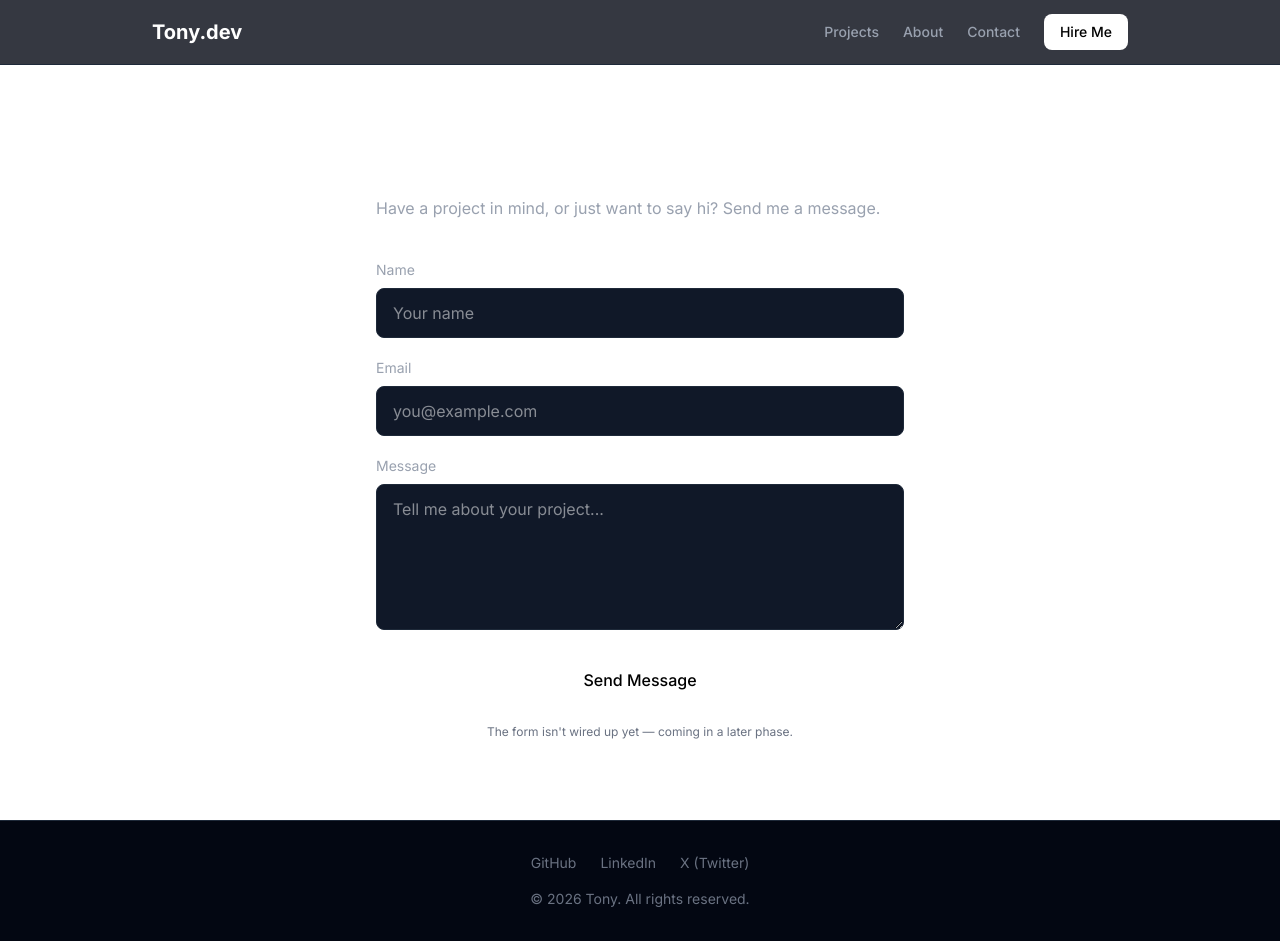
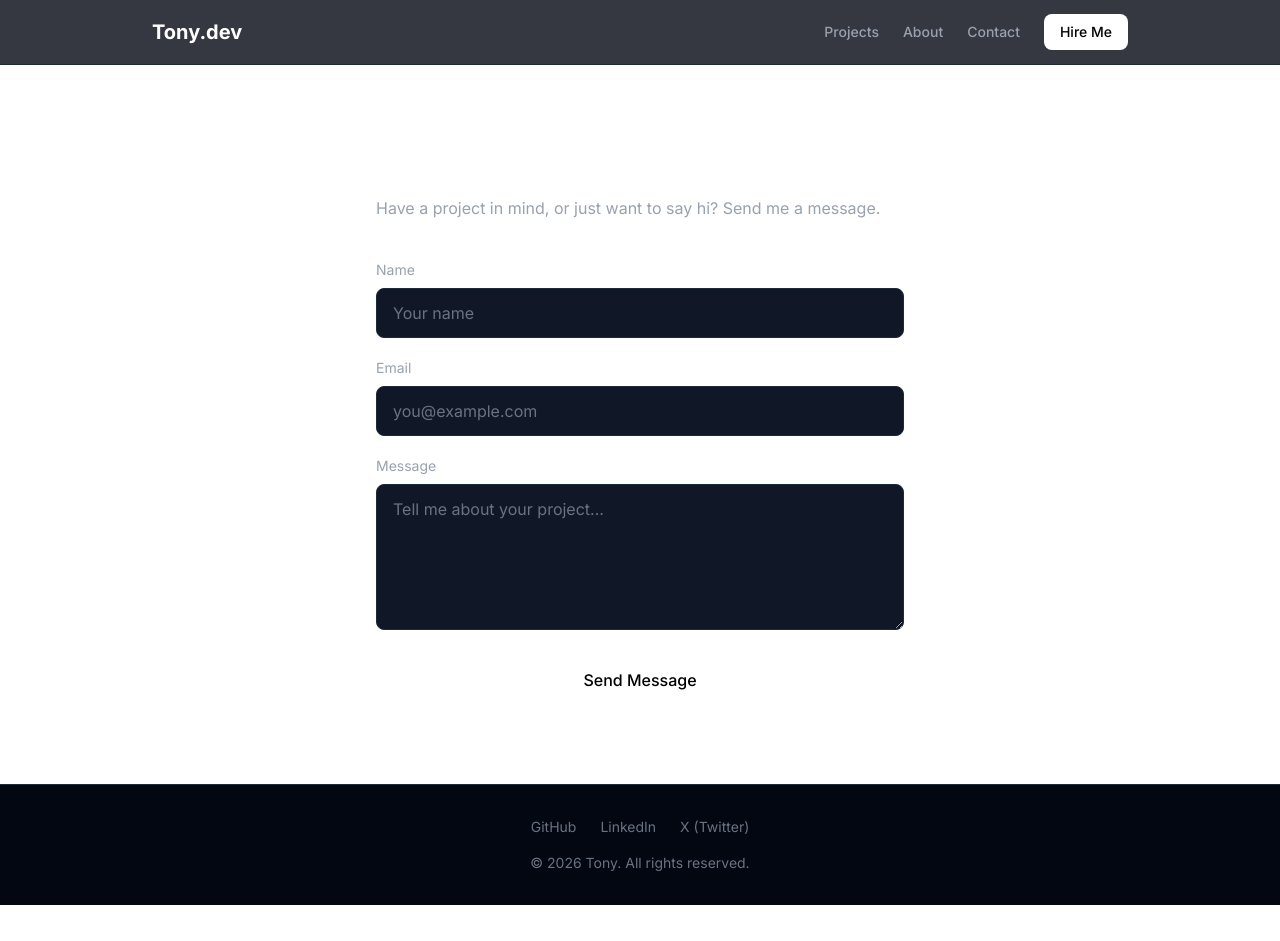
Before and after one commit to tonyynot191/my-portfolio, a Next.js app: page /contact in a window 1280 px wide. After the commit the page ends 905 px from the top, so only its background shows below. Built offline with nearby package versions, Linux system fonts and the light colour scheme.

Commit message:
Add contact form with Resend email delivery

```diff
--- /dev/null
+++ b/app/api/contact/route.ts
@@ -0,0 +1,74 @@
+import { NextRequest, NextResponse } from "next/server";
+import { createClient } from "@/lib/supabase/server";
+import { Resend } from "resend";
+
+const resend = new Resend(process.env.RESEND_API_KEY);
+
+export async function POST(req: NextRequest) {
+  const { name, email, message } = await req.json();
+
+  // Validation
+  if (!name || !email || !message) {
+    return NextResponse.json(
+      { error: "All fields are required." },
+      { status: 400 }
+    );
+  }
+
+  if (name.length > 80) {
+    return NextResponse.json({ error: "Name is too long." }, { status: 400 });
+  }
+
+  if (!/^[^\s@]+@[^\s@]+\.[^\s@]+$/.test(email)) {
+    return NextResponse.json({ error: "Invalid email." }, { status: 400 });
+  }
+
+  if (message.length < 5 || message.length > 5000) {
+    return NextResponse.json(
+      { error: "Message must be between 5 and 5000 characters." },
+      { status: 400 }
+    );
+  }
+
+  // Save to database first (as a backup, in case email fails)
+  const supabase = await createClient();
+  const { error: dbError } = await supabase.from("contact_messages").insert({
+    name: name.trim(),
+    email: email.trim().toLowerCase(),
+    message: message.trim(),
+  });
+
+  if (dbError) {
+    console.error("DB insert failed:", dbError);
+    // Continue anyway — email is the priority
+  }
+
+  // Send email
+  try {
+    await resend.emails.send({
+      from: "Portfolio Contact <onboarding@resend.dev>",
+      to: "adetony2006@gmail.com",
+      replyTo: email,
+      subject: `New message from ${name}`,
+      html: `
+        <div style="font-family: sans-serif; max-width: 600px;">
+          <h2 style="color: #111;">New Contact Form Submission</h2>
+          <p><strong>From:</strong> ${name} &lt;${email}&gt;</p>
+          <hr style="border: none; border-top: 1px solid #eee;" />
+          <p style="white-space: pre-wrap; line-height: 1.6;">${message.replace(
+            /\n/g,
+            "<br />"
+          )}</p>
+        </div>
+      `,
+    });
+  } catch (err) {
+    console.error("Email send failed:", err);
+    return NextResponse.json(
+      { error: "Failed to send email. Please try again." },
+      { status: 500 }
+    );
+  }
+
+  return NextResponse.json({ success: true });
+}
--- a/app/contact/page.tsx
+++ b/app/contact/page.tsx
@@ -1,3 +1,5 @@
+import ContactForm from "@/components/contact/ContactForm";
+
 export const metadata = {
   title: "Contact | Tony",
   description: "Get in touch with Tony.",
@@ -10,42 +12,7 @@ export default function ContactPage() {
       <p className="text-gray-400 mb-10">
         Have a project in mind, or just want to say hi? Send me a message.
       </p>
-
-      <form className="space-y-5">
-        <div>
-          <label className="block text-sm text-gray-400 mb-2">Name</label>
-          <input
-            type="text"
-            className="w-full rounded-lg bg-gray-900 border border-gray-800 px-4 py-3 text-white focus:outline-none focus:border-gray-600"
-            placeholder="Your name"
-          />
-        </div>
-        <div>
-          <label className="block text-sm text-gray-400 mb-2">Email</label>
-          <input
-            type="email"
-            className="w-full rounded-lg bg-gray-900 border border-gray-800 px-4 py-3 text-white focus:outline-none focus:border-gray-600"
-            placeholder="you@example.com"
-          />
-        </div>
-        <div>
-          <label className="block text-sm text-gray-400 mb-2">Message</label>
-          <textarea
-            rows={5}
-            className="w-full rounded-lg bg-gray-900 border border-gray-800 px-4 py-3 text-white focus:outline-none focus:border-gray-600"
-            placeholder="Tell me about your project..."
-          />
-        </div>
-        <button
-          type="button"
-          className="w-full bg-white text-black px-6 py-3 rounded-lg font-medium hover:bg-gray-200 transition"
-        >
-          Send Message
-        </button>
-        <p className="text-xs text-gray-500 text-center">
-          The form isn&apos;t wired up yet — coming in a later phase.
-        </p>
-      </form>
+      <ContactForm />
     </div>
   );
 }
--- /dev/null
+++ b/components/contact/ContactForm.tsx
@@ -0,0 +1,104 @@
+"use client";
+
+import { useState } from "react";
+
+export default function ContactForm() {
+  const [name, setName] = useState("");
+  const [email, setEmail] = useState("");
+  const [message, setMessage] = useState("");
+  const [status, setStatus] = useState<
+    "idle" | "loading" | "sent" | "error"
+  >("idle");
+  const [errorMessage, setErrorMessage] = useState("");
+
+  async function handleSubmit(e: React.FormEvent) {
+    e.preventDefault();
+    setStatus("loading");
+    setErrorMessage("");
+
+    try {
+      const res = await fetch("/api/contact", {
+        method: "POST",
+        headers: { "Content-Type": "application/json" },
+        body: JSON.stringify({ name, email, message }),
+      });
+
+      const data = await res.json();
+
+      if (!res.ok) {
+        setErrorMessage(data.error || "Something went wrong.");
+        setStatus("error");
+        return;
+      }
+
+      setStatus("sent");
+      setName("");
+      setEmail("");
+      setMessage("");
+    } catch {
+      setErrorMessage("Network error. Please try again.");
+      setStatus("error");
+    }
+  }
+
+  if (status === "sent") {
+    return (
+      <div className="rounded-xl border border-green-900/50 bg-green-950/30 p-8 text-center">
+        <p className="text-green-400 font-medium mb-1">✓ Message sent</p>
+        <p className="text-sm text-gray-400">
+          Thanks for reaching out. I&apos;ll get back to you within 24 hours.
+        </p>
+      </div>
+    );
+  }
+
+  return (
+    <form onSubmit={handleSubmit} className="space-y-5">
+      <div>
+        <label className="block text-sm text-gray-400 mb-2">Name</label>
+        <input
+          type="text"
+          required
+          value={name}
+          onChange={(e) => setName(e.target.value)}
+          placeholder="Your name"
+          className="w-full rounded-lg bg-gray-900 border border-gray-800 px-4 py-3 text-white placeholder-gray-500 focus:outline-none focus:border-gray-600"
+        />
+      </div>
+      <div>
+        <label className="block text-sm text-gray-400 mb-2">Email</label>
+        <input
+          type="email"
+          required
+          value={email}
+          onChange={(e) => setEmail(e.target.value)}
+          placeholder="you@example.com"
+          className="w-full rounded-lg bg-gray-900 border border-gray-800 px-4 py-3 text-white placeholder-gray-500 focus:outline-none focus:border-gray-600"
+        />
+      </div>
+      <div>
+        <label className="block text-sm text-gray-400 mb-2">Message</label>
+        <textarea
+          required
+          rows={5}
+          value={message}
+          onChange={(e) => setMessage(e.target.value)}
+          placeholder="Tell me about your project..."
+          className="w-full rounded-lg bg-gray-900 border border-gray-800 px-4 py-3 text-white placeholder-gray-500 focus:outline-none focus:border-gray-600"
+        />
+      </div>
+
+      {status === "error" && (
+        <p className="text-sm text-red-400">{errorMessage}</p>
+      )}
+
+      <button
+        type="submit"
+        disabled={status === "loading"}
+        className="w-full bg-white text-black px-6 py-3 rounded-lg font-medium hover:bg-gray-200 transition disabled:opacity-50 disabled:cursor-not-allowed"
+      >
+        {status === "loading" ? "Sending..." : "Send Message"}
+      </button>
+    </form>
+  );
+}
--- a/package.json
+++ b/package.json
@@ -13,7 +13,8 @@
     "@supabase/supabase-js": "^2.116.0",
     "next": "16.3.5",
     "react": "19.2.8",
-    "react-dom": "19.2.8"
+    "react-dom": "19.2.8",
+    "resend": "^6.28.1"
   },
   "devDependencies": {
     "@tailwindcss/postcss": "^4",
```
Also changed, not shown: 1 other file (tests, documents, lock files or other folders).
